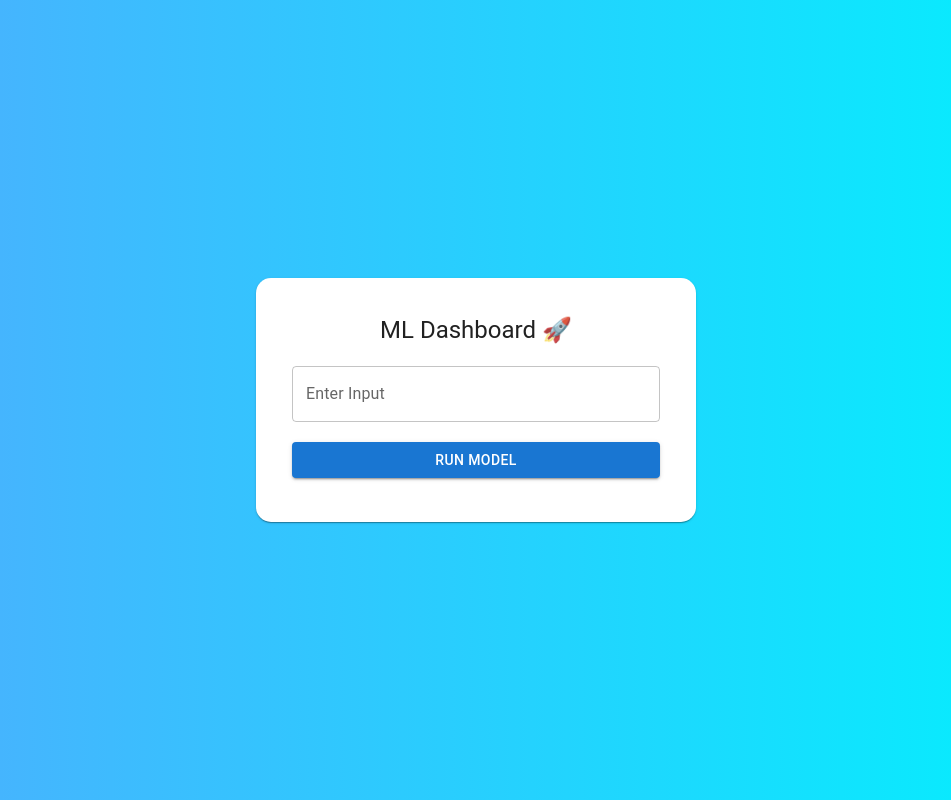
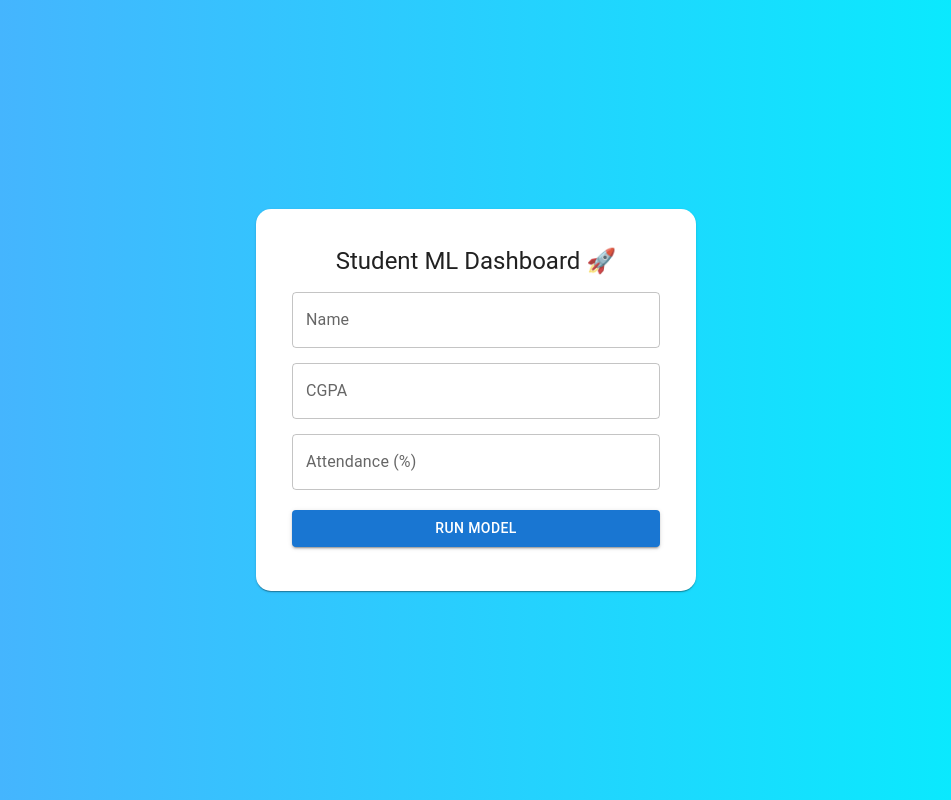
Before and after one commit to sakshamjainwillovate-star/willovate-react-training, a React (Create React App) app: page / in a window 1280 px wide. Shown: the whole page, without its empty margins (164-1115 px from the left). Built offline with nearby package versions, Linux system fonts and the light colour scheme.

Commit message:
Enhanced dashboard with multiple inputs

```diff
--- a/src/App.js
+++ b/src/App.js
@@ -2,7 +2,9 @@ import React, { useState } from "react";
 import { TextField, Button, Card, CardContent, Typography } from "@mui/material";
 
 function App() {
-  const [input, setInput] = useState("");
+  const [name, setName] = useState("");
+  const [cgpa, setCgpa] = useState("");
+  const [attendance, setAttendance] = useState("");
   const [result, setResult] = useState("");
   const [loading, setLoading] = useState(false);
 
@@ -11,7 +13,10 @@ function App() {
     setResult("");
 
     setTimeout(() => {
-      setResult(`Prediction for "${input}": Success 🚀`);
+      let performance = cgpa >= 8 ? "Good" : "Average";
+      let risk = attendance < 75 ? "High" : "Low";
+
+      setResult(`Performance: ${performance}, Risk: ${risk}`);
       setLoading(false);
     }, 2000);
   };
@@ -28,15 +33,32 @@ function App() {
     >
       <Card style={{ width: "400px", padding: "20px", borderRadius: "15px" }}>
         <CardContent style={{ textAlign: "center" }}>
-          <Typography variant="h5">ML Dashboard 🚀</Typography>
+          <Typography variant="h5">Student ML Dashboard 🚀</Typography>
 
           <TextField
-            label="Enter Input"
-            variant="outlined"
+            label="Name"
             fullWidth
-            value={input}
-            onChange={(e) => setInput(e.target.value)}
-            style={{ marginTop: "20px" }}
+            value={name}
+            onChange={(e) => setName(e.target.value)}
+            style={{ marginTop: "15px" }}
+          />
+
+          <TextField
+            label="CGPA"
+            type="number"
+            fullWidth
+            value={cgpa}
+            onChange={(e) => setCgpa(e.target.value)}
+            style={{ marginTop: "15px" }}
+          />
+
+          <TextField
+            label="Attendance (%)"
+            type="number"
+            fullWidth
+            value={attendance}
+            onChange={(e) => setAttendance(e.target.value)}
+            style={{ marginTop: "15px" }}
           />
 
           <Button
```
